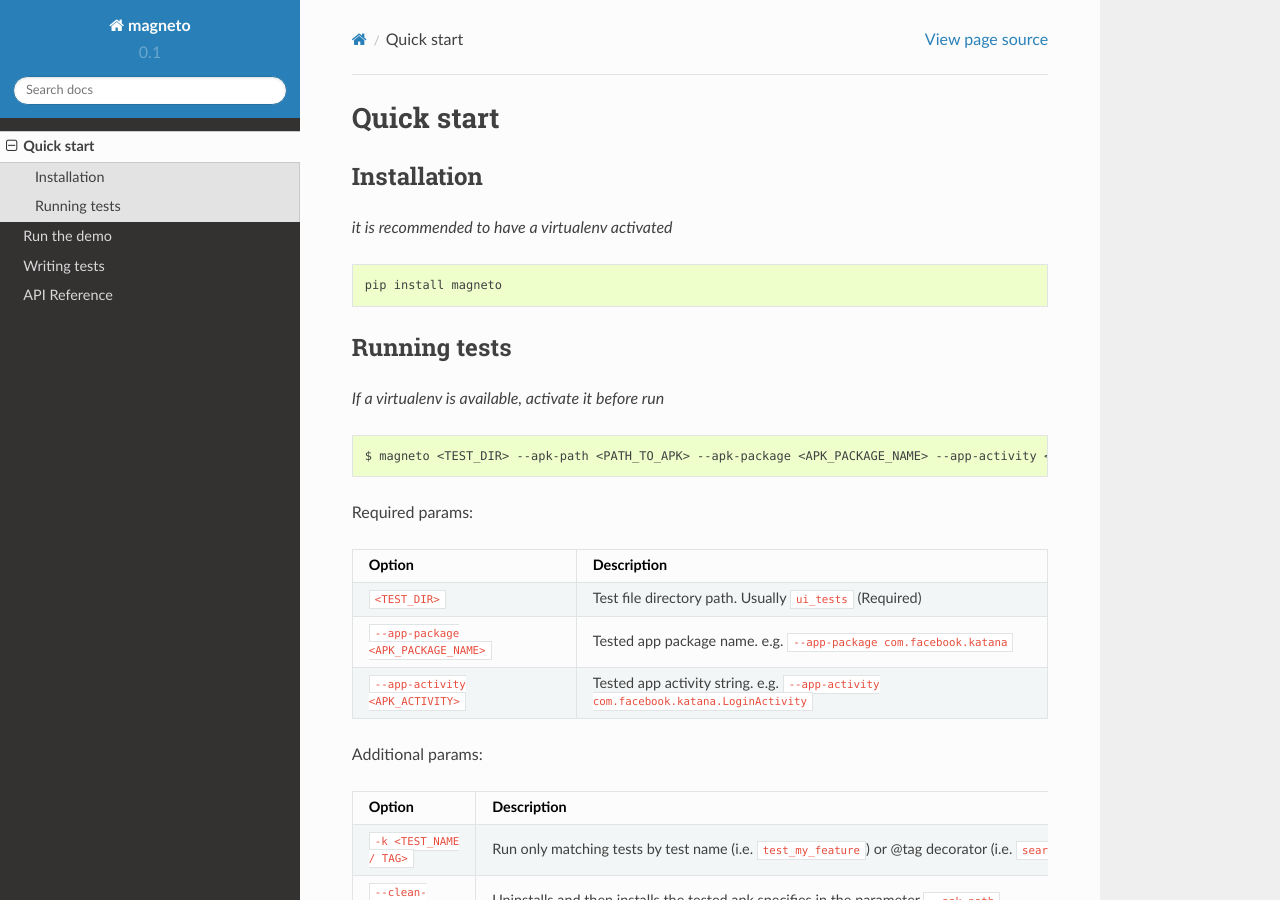
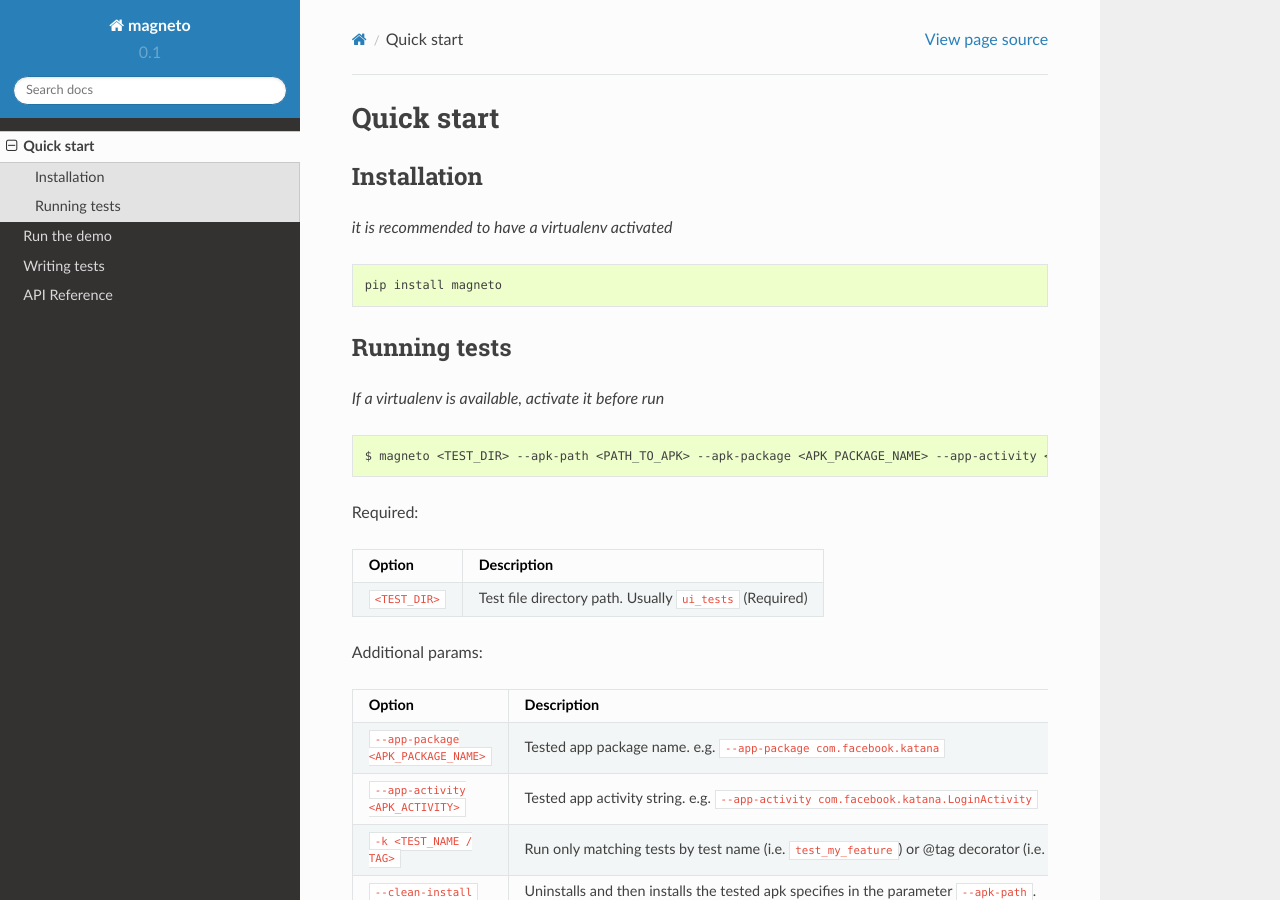
Before and after one commit to MagnetoTesting/magneto, a Sphinx documentation site: the page built from docs/setup.rst, in a window 1280 px wide and 900 px high. Built offline with Sphinx 7.4.7 and the Read the Docs theme 2.0.0, drawn with Linux system fonts in a browser that asks for light colours; pages that are not in the unit, such as notebooks, are missing from menus.

Commit message:
Docs fix

```diff
--- a/docs/setup.rst
+++ b/docs/setup.rst
@@ -21,23 +21,24 @@
 
     $ magneto <TEST_DIR> --apk-path <PATH_TO_APK> --apk-package <APK_PACKAGE_NAME> --app-activity <APP_ACTIVITY>
 
-Required params:
+Required:
 
 +-------------------------------------+--------------------------------------------------------------------------------------------------------------------------+
 | Option                              | Description                                                                                                              |
 +=====================================+==========================================================================================================================+
 | ``<TEST_DIR>``                      | Test file directory path. Usually ``ui_tests`` (Required)                                                                |
 +-------------------------------------+--------------------------------------------------------------------------------------------------------------------------+
-| ``--app-package <APK_PACKAGE_NAME>``| Tested app package name. e.g. ``--app-package com.facebook.katana``                                                      |
-+-------------------------------------+--------------------------------------------------------------------------------------------------------------------------+
-| ``--app-activity <APK_ACTIVITY>``   | Tested app activity string. e.g. ``--app-activity com.facebook.katana.LoginActivity``                                    |
-+-------------------------------------+--------------------------------------------------------------------------------------------------------------------------+
+
 
 Additional params:
 
 +-------------------------------------+---------------------------------------------------------------------------------------------------------------------------------------------+
 | Option                              | Description                                                                                                                                 |
 +=====================================+=============================================================================================================================================+
+| ``--app-package <APK_PACKAGE_NAME>``| Tested app package name. e.g. ``--app-package com.facebook.katana``                                                                         |
++-------------------------------------+---------------------------------------------------------------------------------------------------------------------------------------------+
+| ``--app-activity <APK_ACTIVITY>``   | Tested app activity string. e.g. ``--app-activity com.facebook.katana.LoginActivity``                                                       |
++-------------------------------------+---------------------------------------------------------------------------------------------------------------------------------------------+
 | ``-k <TEST_NAME / TAG>``            | Run only matching tests by test name (i.e. ``test_my_feature``) or @tag decorator (i.e. ``search_results``)                                 |
 +-------------------------------------+---------------------------------------------------------------------------------------------------------------------------------------------+
 | ``--clean-install``                 | Uninstalls and then installs the tested apk specifies in the parameter ``--apk-path``.                                                      |
```
